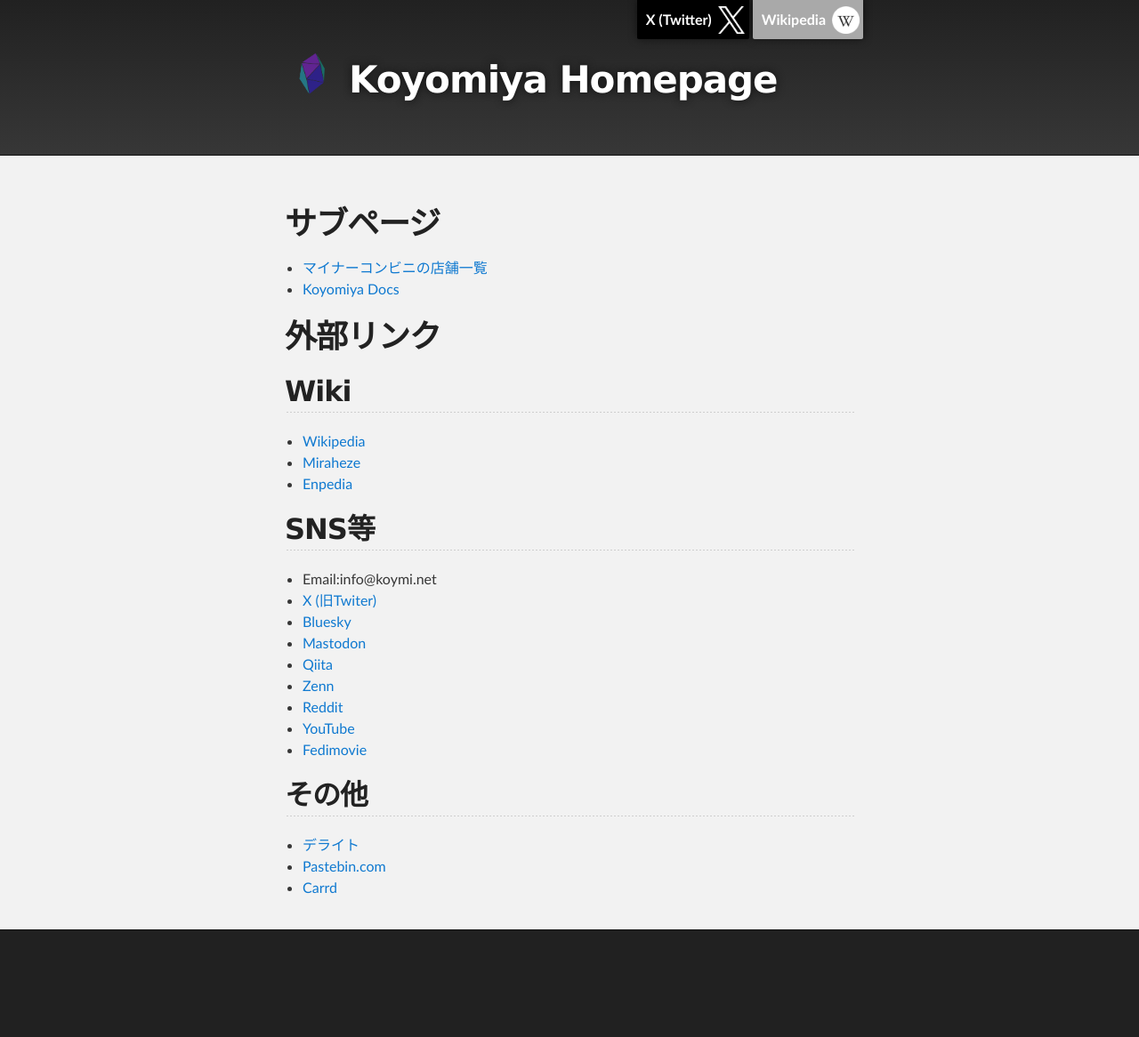
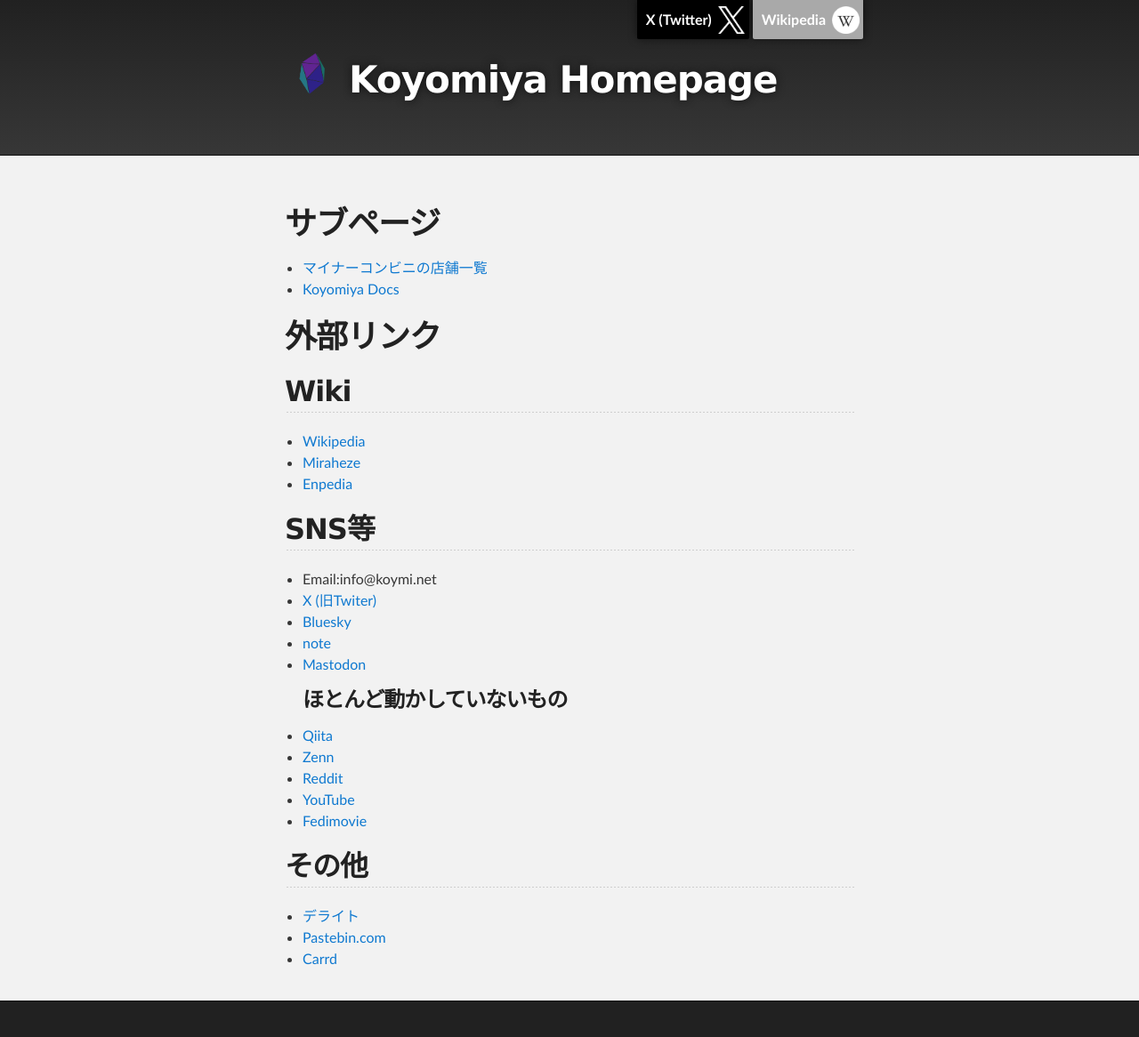
Before and after one commit to koyomiyahouya/koyomiyahouya.github.io, a Jekyll site: the page built from index.md, in a window 1280 px wide. Shown: the whole page at 89% size. Built offline with Jekyll 4.4.1, drawn with Linux system fonts in a browser that asks for light colours; the repository's description, which GitHub fills in, is left out; before the commit the page ends 1086 px from its top, so only the background shows below that.

Commit message:
index.md の更新

```diff
--- a/index.md
+++ b/index.md
@@ -16,7 +16,9 @@ title: Koyomiya Homepage
 * Email:info@koymi.net
 * [X (旧Twiter)](https://twitter.com/koyomiyahouya)
 * [Bluesky](https://bsky.app/profile/543.bsky.social)
+* [note](https://note.com/koymi)
 * [Mastodon](https://fedibird.com/@koyomiya)
+### ほとんど動かしていないもの
 * [Qiita](https://qiita.com/Koyomiya)
 * [Zenn](https://zenn.dev/koyomiya)
 * [Reddit](https://www.reddit.com/user/koyomiya)
```
